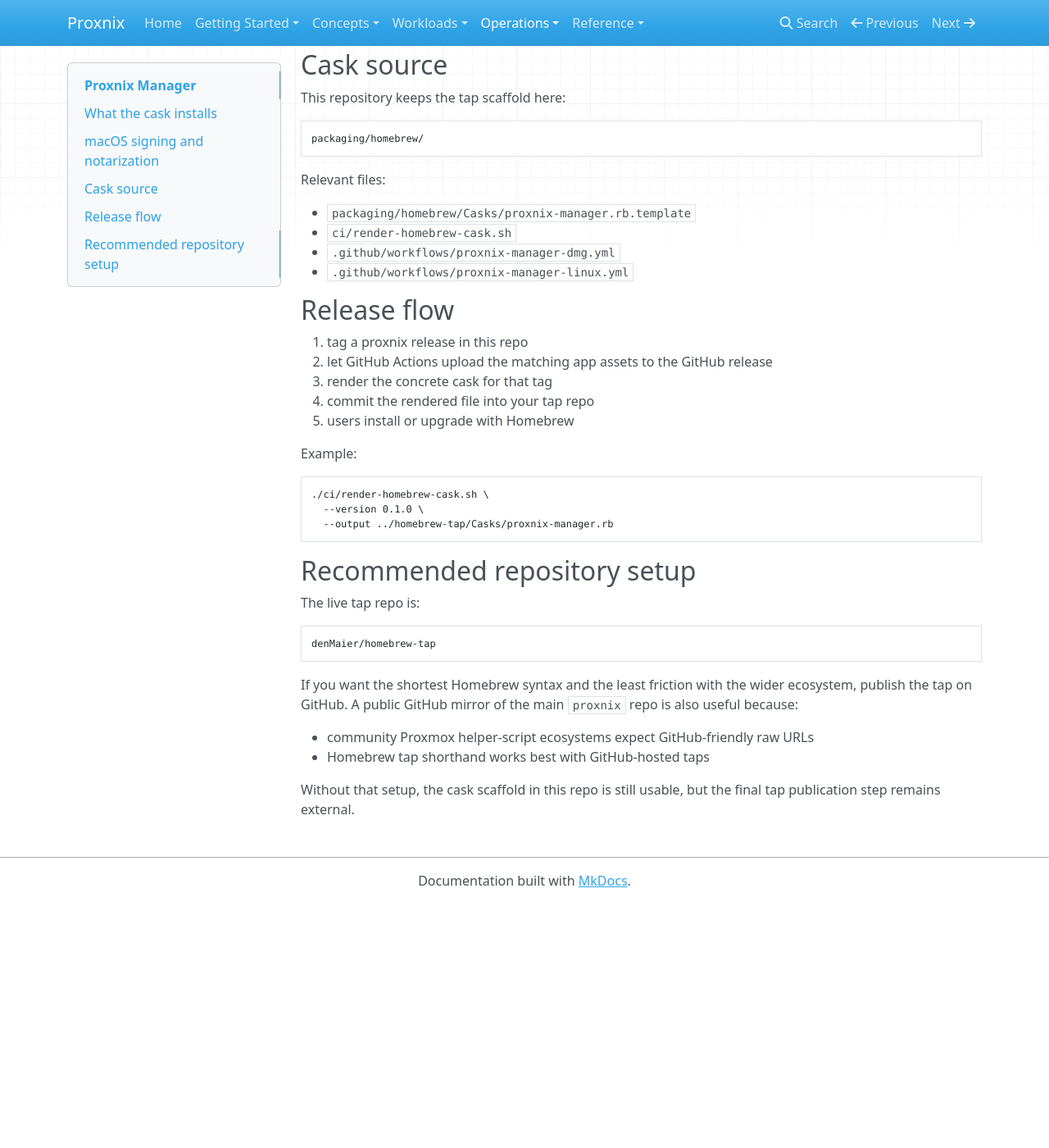
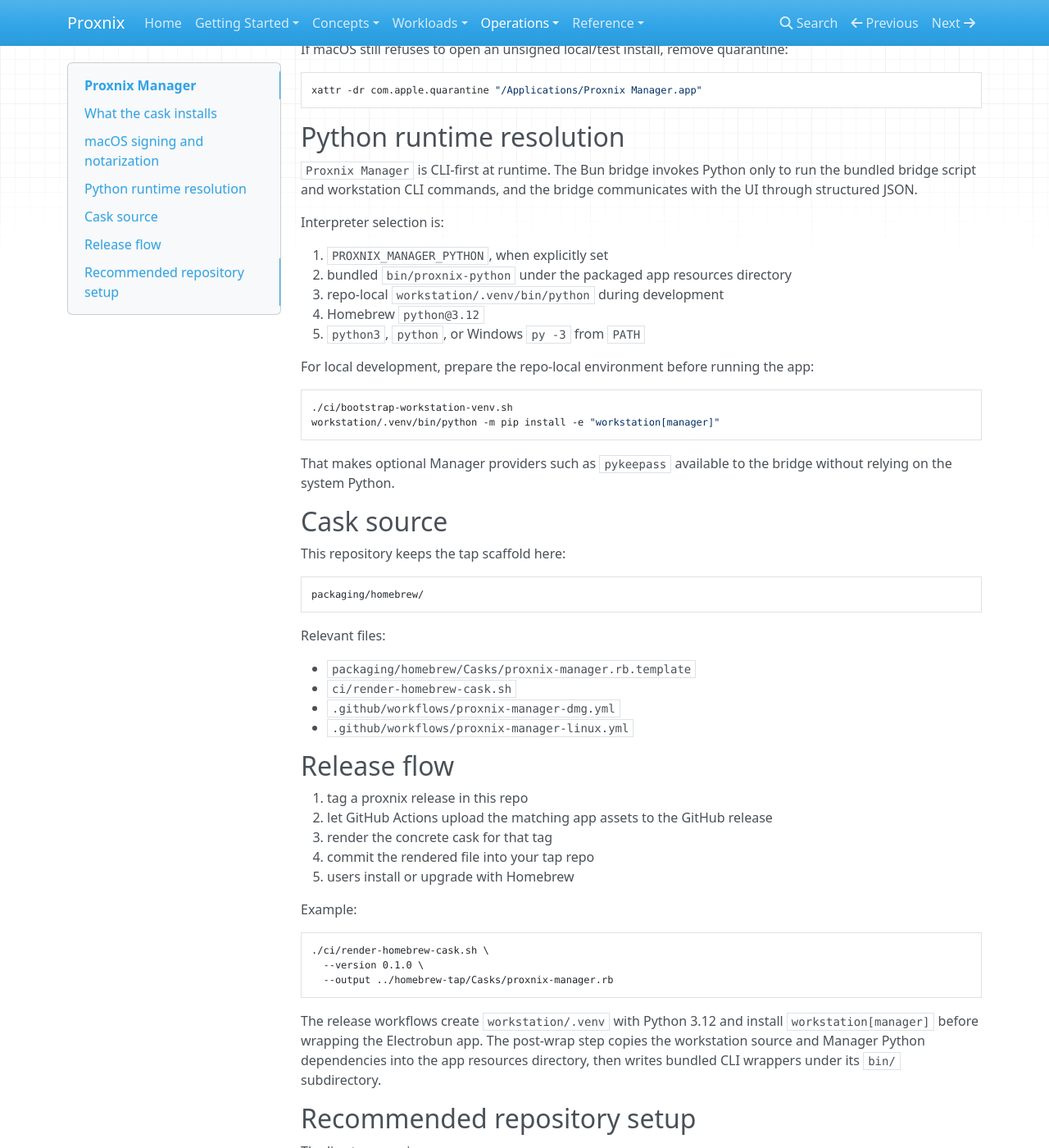
Before and after one commit to denMaier/proxnix, an MkDocs documentation site: the page built from docs/operations/proxnix-manager.md, in a window 1280 px wide and 1400 px high, scrolled down 1767 px. Shown: the whole window at 82% size. Built offline with MkDocs 1.6.1, drawn with Linux system fonts in a browser that asks for light colours; nearby versions of some CDN libraries; before the commit the page ends 2869 px from its top, so only the background shows below that; some of the changed text lies outside the part shown.

Commit message:
Bundle manager Python runtime dependencies

````diff
--- a/docs/operations/proxnix-manager.md
+++ b/docs/operations/proxnix-manager.md
@@ -37,6 +37,11 @@
 
 - `python@3.12`
 - `sops`
+
+The app bundle includes the workstation Python package source, the CLI wrapper
+scripts, and the Python modules needed by the Manager-facing secret workflows,
+including `pykeepass`. The GUI does not require users to install `pykeepass`
+into their global Python environment.
 
 Runtime tools still expected from the machine:
 
@@ -83,6 +88,31 @@
 xattr -dr com.apple.quarantine "/Applications/Proxnix Manager.app"
 ```
 
+## Python runtime resolution
+
+`Proxnix Manager` is CLI-first at runtime. The Bun bridge invokes Python only to
+run the bundled bridge script and workstation CLI commands, and the bridge
+communicates with the UI through structured JSON.
+
+Interpreter selection is:
+
+1. `PROXNIX_MANAGER_PYTHON`, when explicitly set
+2. bundled `bin/proxnix-python` under the packaged app resources directory
+3. repo-local `workstation/.venv/bin/python` during development
+4. Homebrew `python@3.12`
+5. `python3`, `python`, or Windows `py -3` from `PATH`
+
+For local development, prepare the repo-local environment before running the
+app:
+
+```bash
+./ci/bootstrap-workstation-venv.sh
+workstation/.venv/bin/python -m pip install -e "workstation[manager]"
+```
+
+That makes optional Manager providers such as `pykeepass` available to the
+bridge without relying on the system Python.
+
 ## Cask source
 
 This repository keeps the tap scaffold here:
@@ -114,6 +144,12 @@
   --output ../homebrew-tap/Casks/proxnix-manager.rb
 ```
 
+The release workflows create `workstation/.venv` with Python 3.12 and install
+`workstation[manager]` before wrapping the Electrobun app. The post-wrap step
+copies the workstation source and Manager Python dependencies into
+the app resources directory, then writes bundled CLI wrappers under its `bin/`
+subdirectory.
+
 ## Recommended repository setup
 
 The live tap repo is:
````
Also changed, not shown: docs/getting-started/installation.md (+12 -0 lines), docs/reference/commands.md (+6 -0 lines), workstation/README.md (+3 -0 lines), workstation/apps/proxnix-manager-electrobun/README.md (+22 -1 lines), 6 other files.
